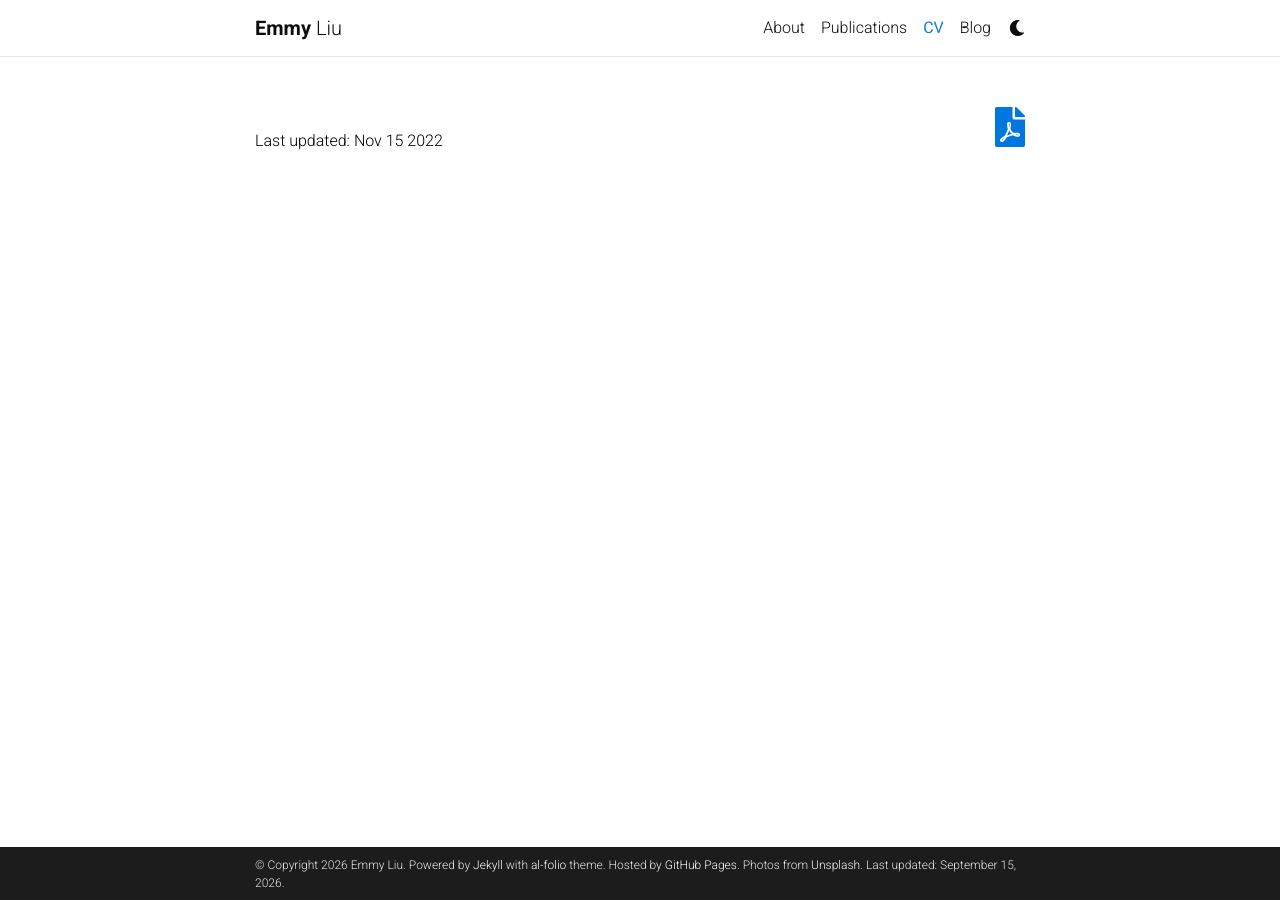
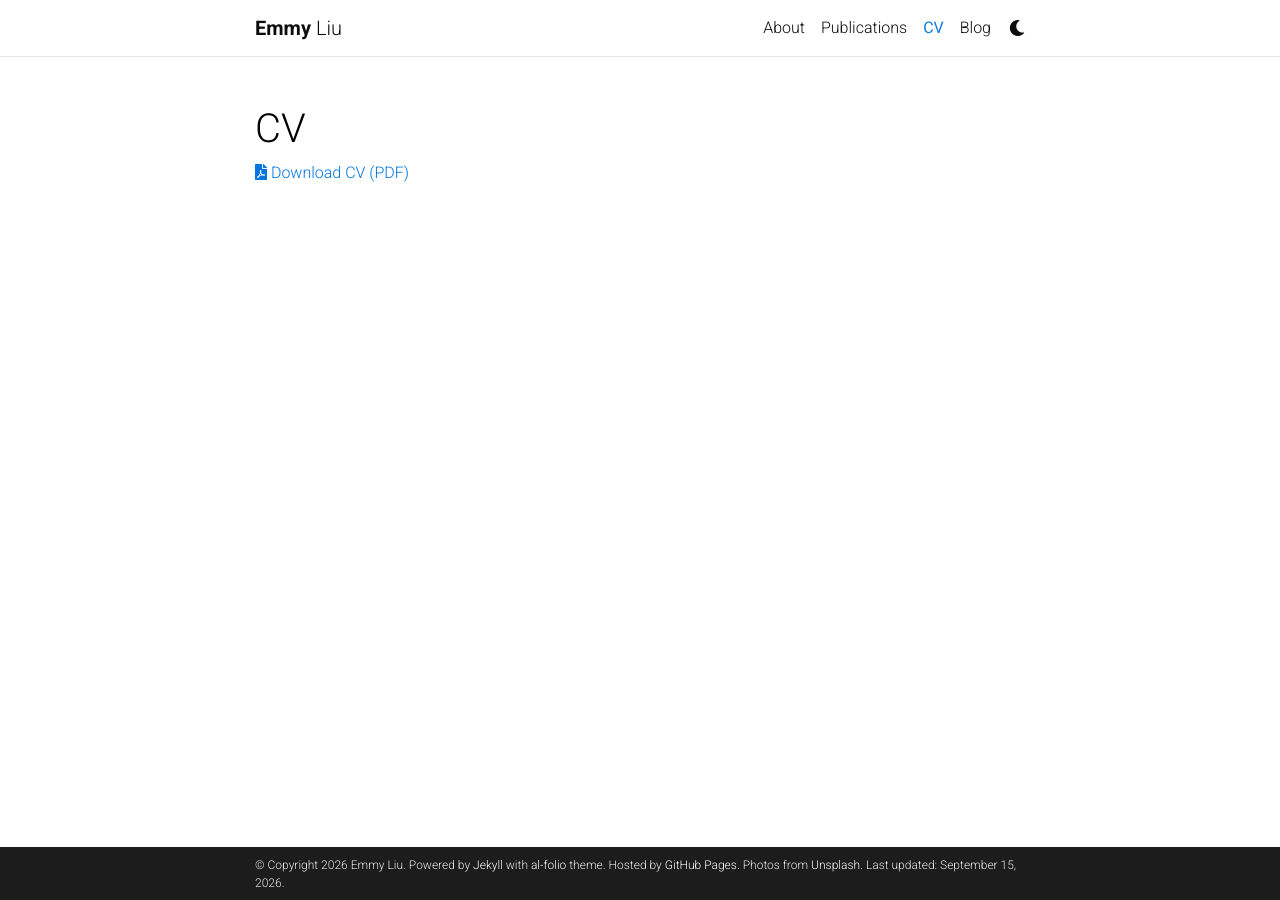
Before and after one commit to nightingal3/nightingal3.github.io, a Jekyll site: the page built from _pages/cv.md, in a window 1280 px wide. Built offline with Jekyll 4.4.1, drawn with Linux system fonts in a browser that asks for light colours; full-size pictures stand in for the smaller copies a plugin makes; comment, search, counter and statistics services are not loaded; a style sheet for code colours, icons or effects is not loaded.

Commit message:
Publish 2026 CV and fix responsive portrait loading

```diff
--- a/_includes/figure.html
+++ b/_includes/figure.html
@@ -3,7 +3,7 @@
 <figure>
 
   <picture>
-    {% if site.imagemagick.enabled %}
+    {% if site.imagemagick.enabled and include.responsive != false %}
     {% for i in site.imagemagick.widths -%}
       <source
         class="responsive-img-srcset"
--- a/_layouts/about.html
+++ b/_layouts/about.html
@@ -26,6 +26,9 @@ layout: default
               {% include figure.html
               path=profile_image_path
               class=profile_image_class
+              responsive=false
+              width=page.profile.width
+              height=page.profile.height
               alt=page.profile.alt -%}
             {% endif -%}
             {%- if page.profile.address %}
--- a/_layouts/cv.html
+++ b/_layouts/cv.html
@@ -2,6 +2,7 @@
 layout: default
 ---
 <!-- _layouts/cv.html -->
-<h1 class="post-title">{% if page.cv_pdf %}<a href="{{ page.cv_pdf | prepend: 'assets/pdf/' | relative_url}}" target="_blank" rel="noopener noreferrer" class="float-right"><i class="fas fa-file-pdf"></i></a>{% endif %}</h1>
-<br>
-Last updated: Nov 15 2022
+<h1 class="post-title">{{ page.title }}</h1>
+{% if page.cv_pdf %}
+<p><a href="{{ page.cv_pdf | prepend: 'assets/pdf/' | relative_url }}" target="_blank" rel="noopener noreferrer"><i class="fas fa-file-pdf" aria-hidden="true"></i> Download CV (PDF)</a></p>
+{% endif %}
```
Also changed, not shown: other parts of _includes/figure.html (+1 -1 lines), _pages/about.md (+3 -1 lines), _pages/cv.md (+1 -1 lines), 1 other file.
